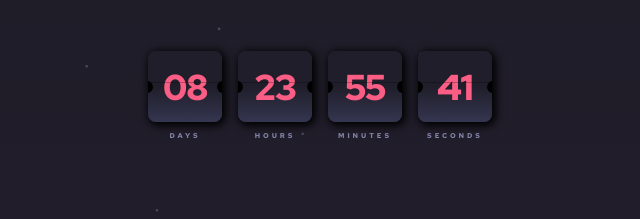
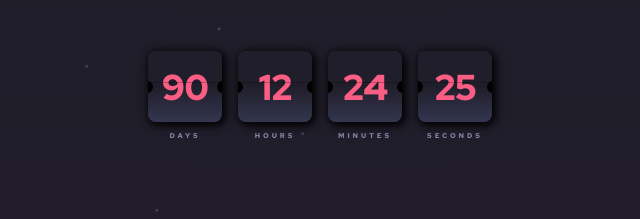
Before and after one commit to SabaMarghania1/launch-countdown-timer, a plain HTML site: page index.html in a window 1280 px wide. Shown: the part 168-387 px from the top of the page, 320-960 px from the left. Drawn offline with Linux system fonts and the light colour scheme.

Commit message:
add loader

```diff
--- a/index.html
+++ b/index.html
@@ -15,22 +15,23 @@
 
       <div class="countdown">
         <div class="countdown__item">
-          <div id="days" class="countdownBox">08</div>
+          <div id="days" class="countdownBox"></div>
           <p class="countdownLabel">Days</p>
         </div>
         <div class="countdown__item">
-          <div id="hours" class="countdownBox">23</div>
+          <div id="hours" class="countdownBox"></div>
           <p class="countdownLabel">Hours</p>
         </div>
         <div class="countdown__item">
-          <div id="minutes" class="countdownBox">55</div>
+          <div id="minutes" class="countdownBox"></div>
           <p class="countdownLabel">Minutes</p>
         </div>
         <div class="countdown__item">
-          <div id="seconds" class="countdownBox">41</div>
+          <div id="seconds" class="countdownBox"></div>
           <p class="countdownLabel">Seconds</p>
         </div>
       </div>
+      <div class="loader" disabled></div>
     </main>
 
     <footer class="socials">
--- a/script.js
+++ b/script.js
@@ -0,0 +1,42 @@
+const days = document.getElementById("days");
+const hours = document.getElementById("hours");
+const minutes = document.getElementById("minutes");
+const seconds = document.getElementById("seconds");
+const countDownEl = document.querySelector(".countdown");
+const loader = document.querySelector(".loader");
+
+const getCurrentYear = new Date().getFullYear();
+const myBirthdayTime = new Date(`May 9 ${getCurrentYear} 00:00:00`);
+
+function loading() {
+  loader.hidden = false;
+  countDownEl.style.display = "none";
+}
+
+// Remove Loaing Spinner
+function complete() {
+  loader.hidden = true;
+
+  countDownEl.style.display = "flex";
+}
+
+function countDown() {
+  loading();
+
+  const currentYear = new Date();
+  const diff = myBirthdayTime - currentYear;
+
+  const d = Math.floor(diff / 1000 / 60 / 60 / 24);
+  const h = Math.floor(diff / 1000 / 60 / 60) % 24;
+  const m = Math.floor(diff / 1000 / 60) % 60;
+  const s = Math.floor(diff / 1000) % 60;
+
+  days.innerHTML = d;
+  hours.innerHTML = h < 10 ? "0" + h : h;
+  minutes.innerHTML = m < 10 ? "0" + m : m;
+  seconds.innerHTML = s < 10 ? "0" + s : s;
+  complete();
+}
+
+loading();
+setInterval(countDown, 1000);
--- a/style.css
+++ b/style.css
@@ -131,3 +131,21 @@ h1 {
   justify-content: center;
   gap: 42px;
 }
+
+.loader {
+  border: 16px solid #f3f3f3;
+  border-top: 16px solid #333;
+  border-radius: 50%;
+  width: 120px;
+  height: 120px;
+  animation: spin 2s linear infinite;
+}
+
+@keyframes spin {
+  0% {
+    transform: rotate(0deg);
+  }
+  100% {
+    transform: rotate(360deg);
+  }
+}
```
